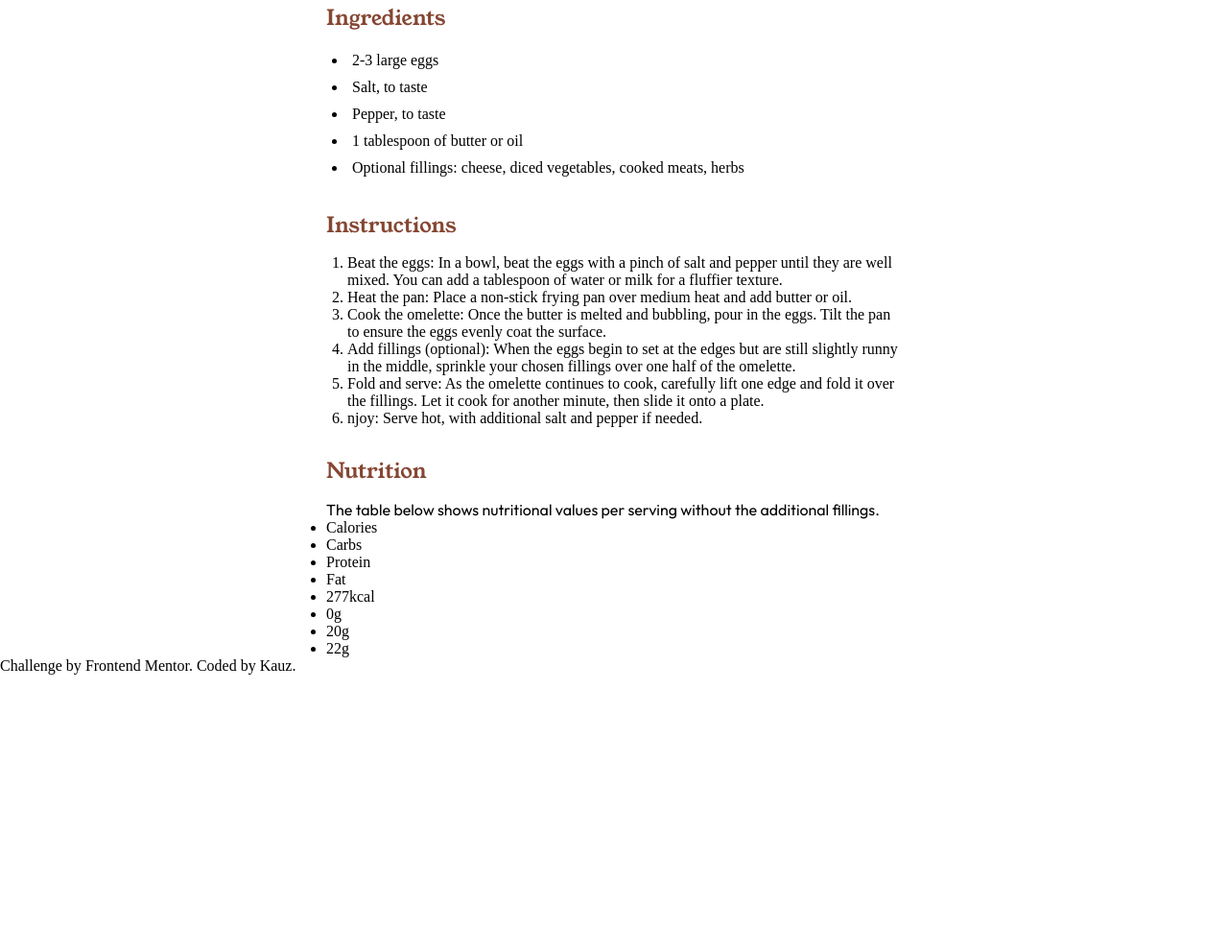
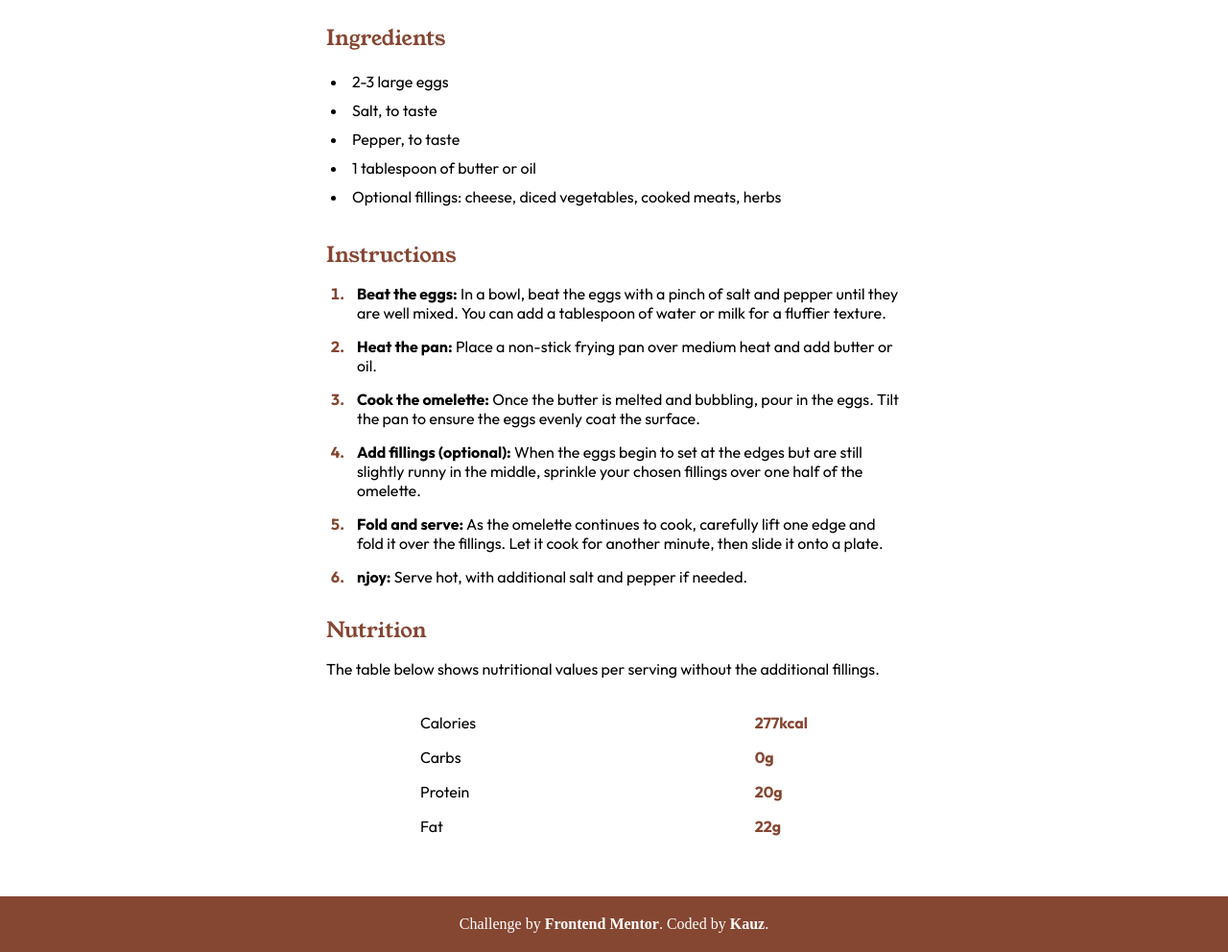
Before and after one commit to Kauzz/projeto03, a plain HTML site: page index.html in a window 1280 px wide. Shown: the part 715-1707 px from the top of the page at 96% size. Before the commit the page ends 1418 px from the top, so only its background shows below. Drawn offline with Linux system fonts and the light colour scheme.

Commit message:
Finalizado

```diff
--- a/index.html
+++ b/index.html
@@ -61,28 +61,28 @@
 
     <div class="instrucao">
       <h2>Instructions</h2>
-      <ol>
+      <ol class="passos">
         <li>
-          Beat the eggs: In a bowl, beat the eggs with a pinch of salt and pepper until they are well mixed.
+          <strong>Beat the eggs:</strong> In a bowl, beat the eggs with a pinch of salt and pepper until they are well mixed.
           You can add a tablespoon of water or milk for a fluffier texture.
         </li>
         <li>
-          Heat the pan: Place a non-stick frying pan over medium heat and add butter or oil.
+          <strong>Heat the pan:</strong> Place a non-stick frying pan over medium heat and add butter or oil.
         </li>
         <li>
-          Cook the omelette: Once the butter is melted and bubbling, pour in the eggs. Tilt the pan to ensure
+          <strong>Cook the omelette:</strong> Once the butter is melted and bubbling, pour in the eggs. Tilt the pan to ensure
           the eggs evenly coat the surface.
         </li>
         <li>
-          Add fillings (optional): When the eggs begin to set at the edges but are still slightly runny in the
+          <strong>Add fillings (optional):</strong> When the eggs begin to set at the edges but are still slightly runny in the
           middle, sprinkle your chosen fillings over one half of the omelette.
         </li>
         <li>
-          Fold and serve: As the omelette continues to cook, carefully lift one edge and fold it over the
+          <strong>Fold and serve:</strong> As the omelette continues to cook, carefully lift one edge and fold it over the
           fillings. Let it cook for another minute, then slide it onto a plate.
         </li>
         <li>
-          njoy: Serve hot, with additional salt and pepper if needed.
+          <strong>njoy:</strong> Serve hot, with additional salt and pepper if needed.
         </li>
       </ol>
     </div>
@@ -93,7 +93,7 @@
       <p>
         The table below shows nutritional values per serving without the additional fillings.
       </p>
-
+      <div class="lista">
         <div class="suplimento">
           <ul>
             <li>Calories</li>
@@ -111,11 +111,12 @@
           </ul>
         </div>
       </div>
+    </div>
   </main>
   <footer>
     <div class="attribution">
-      Challenge by <a href="https://www.frontendmentor.io?ref=challenge" target="_blank">Frontend Mentor</a>.
-      Coded by <a href="#">Kauz</a>.
+      Challenge by <a href="https://www.frontendmentor.io?ref=challenge" target="_blank"><strong>Frontend Mentor</strong></a>.
+      Coded by <a href="github.com/Kauzz"><strong>Kauz</strong></a>.
     </div>
   </footer>
 </body>
--- a/src/css/estilo.css
+++ b/src/css/estilo.css
@@ -20,6 +20,7 @@
 
 .estrutura .introducao .titulo {
     font-family: 'Young Serif', serif;;
+    padding-bottom: 15px;
 }
 
 .estrutura .tempo {
@@ -51,4 +52,55 @@
 .estrutura .instrucao ol {
     padding-bottom: 30px;
     padding-left: 22px;
+    list-style-type: decimal;
+    counter-reset: item;
 }
+
+.estrutura .instrucao ol li {
+    padding-left: 10px;
+}
+
+.estrutura .instrucao ol li::marker {
+    color: hsl(14, 45%, 36%);
+    font-weight: bold;
+}
+
+.estrutura .instrucao .passos {
+    display: flex;
+    flex-direction: column;
+    gap: 15px;
+}
+
+.estrutura .nutricao p {
+    padding-bottom: 23px;
+}
+
+.estrutura .nutricao .lista {
+    display: flex;
+    justify-content: space-between;
+    padding: 5px 90px;
+}
+
+.estrutura .nutricao .lista ul {
+    list-style: none;
+}
+
+.estrutura .nutricao .lista .suplimento li {
+    padding: 8px;
+    font-family: 'Outfit', sans-serif;
+}
+
+.estrutura .nutricao .lista .valor li {
+    padding: 8px;
+    color: hsl(14, 45%, 36%);
+    font-family: 'Outfit', sans-serif;
+    font-weight: bold;
+}
+
+footer {
+    background-color: hsl(14, 45%, 36%);
+    color: white;
+    padding: 20px;
+    text-align: center;
+    margin-top: 50px;
+}
--- a/src/css/reset.css
+++ b/src/css/reset.css
@@ -14,6 +14,11 @@ p {
     font-family: 'Outfit', sans-serif;
 }
 
+li {
+    font-family: 'Outfit', sans-serif;
+    font-size: 16px;
+}
+
 h2 {
     color: hsl(14, 45%, 36%);
     font-family: 'Young Serif', serif;
```
Lines whose indentation alone changed are shown as unchanged.
